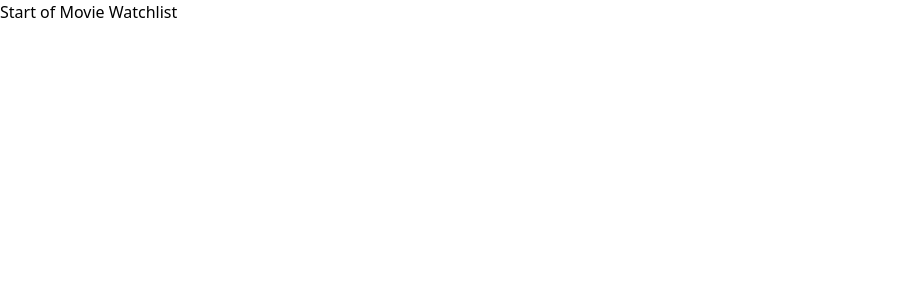
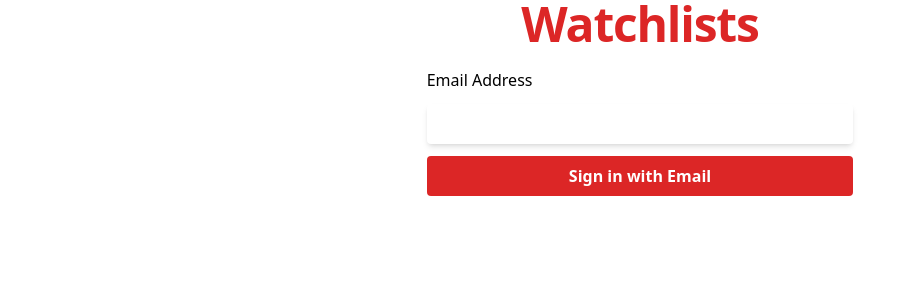
Before and after one commit to suriyaakumar/movie-watch-list, a React (Vite) app: page / in a window 1280 px wide. Shown: the top 300 px of the page, without its empty margins (0-915 px from the left). Built offline with nearby package versions, Linux system fonts and the light colour scheme.

Commit message:
feat: add initial login component

```diff
--- a/package.json
+++ b/package.json
@@ -14,7 +14,8 @@
     "idb": "^8.0.0",
     "prop-types": "^15.8.1",
     "react": "^18.3.1",
-    "react-dom": "^18.3.1"
+    "react-dom": "^18.3.1",
+    "react-router-dom": "^6.24.1"
   },
   "devDependencies": {
     "@commitlint/cli": "^19.3.0",
--- a/src/App.jsx
+++ b/src/App.jsx
@@ -1,6 +1,17 @@
+import { BrowserRouter as Router, Routes, Route } from 'react-router-dom';
+import { DatabaseProvider } from './db/dbContext.jsx';
+import Home from './components/home.jsx';
+import Login from './components/login.jsx';
+
 function App() {
   return (
-    <h1>Start of Movie Watchlist</h1>
+    <DatabaseProvider>
+      <Router>
+        <Routes>
+          <Route path="/" element={<Login />} />
+        </Routes>
+      </Router>
+    </DatabaseProvider>
   )
 }
 
--- /dev/null
+++ b/src/components/login.jsx
@@ -0,0 +1,34 @@
+import { useState, useEffect, useContext } from 'react';
+import DatabaseContext from '../db/dbContext';
+import { useNavigate } from 'react-router-dom';
+
+export default function Login() {
+    const [email, setEmail] = useState('');
+    const { setUser, getUser } = useContext(DatabaseContext);
+    const navigate = useNavigate();
+
+    useEffect(() => {
+        document.title = 'Watchlists | Home';
+    }, []);
+
+    const handleSubmit = async (e) => {
+        e.preventDefault();
+        localStorage.setItem('user', e.target.email.value);
+        const user = await getUser(email)
+        if(user === null) setUser(email)
+        navigate('home');
+    }
+
+    return (
+        <div className="container min-h-screen mx-auto">
+            <div className="flex flex-col w-11/12 lg:w-4/12 mx-auto space-y-5 items-center justify-center">
+                <h1 className="font-extrabold tracking-tight text-5xl text-red-600">Watchlists</h1>
+                <form onSubmit={handleSubmit} className="w-full flex flex-col space-y-3 items-center justify-center">
+                    <label className='w-full' htmlFor='email'>Email Address</label>
+                    <input name='email' value={email} onChange={(e) => setEmail(e.target.value)} className="w-full border-gray-400 shadow-md py-2 px-3 rounded" type="email" autoComplete="email" placeholder="" />
+                    <button className="w-full bg-red-600 hover:bg-red-700 text-white font-bold py-2 px-4 rounded">Sign in with Email</button>
+                </form>
+            </div>
+        </div>
+    );
+}
```
